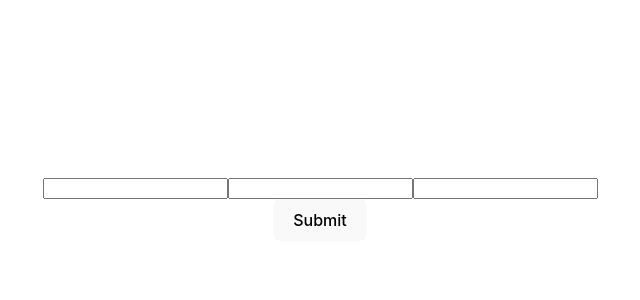
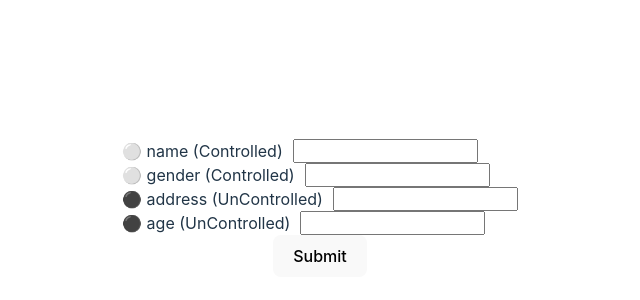
Before and after one commit to Beanxx/Practice-Anything, a React (Vite) app in the folder vite-project/: page / in a window 1280 px wide. Shown: the part 192-492 px from the top of the page, without its empty margins (320-960 px from the left). Built offline with nearby package versions, Linux system fonts and the light colour scheme.

Commit message:
feat: add react-hook-form handleSubmit - onError handler

```diff
--- /dev/null
+++ b/vite-project/src/pages/reactHookForm/ControlInput.tsx
@@ -0,0 +1,29 @@
+import {
+  Control,
+  FieldPath,
+  FieldValues,
+  useController,
+} from "react-hook-form";
+
+type TControl<T extends FieldValues> = {
+  name: FieldPath<T>;
+  control: Control<T>;
+};
+
+// 제어 Input
+const ControlInput = <T extends FieldValues>({
+  control,
+  name,
+}: TControl<T>) => {
+  const {
+    field: { value, onChange },
+  } = useController({ name, control, rules: { required: true } });
+
+  return (
+    <div style={{ display: "flex", gap: "10px" }}>
+      <label htmlFor={name}>⚪️ {name} (Controlled)</label>
+      <input type="text" value={value || ""} onChange={onChange} />
+    </div>
+  );
+};
+export default ControlInput;
--- a/vite-project/src/pages/reactHookForm/First.tsx
+++ b/vite-project/src/pages/reactHookForm/First.tsx
@@ -8,19 +8,24 @@ import Second from "./Second";
 
 const First = () => {
   const methods = useForm();
+  const { handleSubmit } = methods;
 
   const onSubmit = (data: FieldValues) => {
     console.log(data);
   };
 
-  const onError = (error: FieldErrors) => {
-    console.log(error);
+  const onError = (errors: FieldErrors) => {
+    for (const fieldName in errors) {
+      if (errors[fieldName]?.type === "required") {
+        console.log(`${fieldName} is required`);
+      }
+    }
   };
 
   return (
     <>
       <FormProvider {...methods}>
-        <form onSubmit={methods.handleSubmit(onSubmit, onError)}>
+        <form onSubmit={handleSubmit(onSubmit, onError)}>
           <Second />
           <button type="submit">Submit</button>
         </form>
--- a/vite-project/src/pages/reactHookForm/Second.tsx
+++ b/vite-project/src/pages/reactHookForm/Second.tsx
@@ -1,15 +1,24 @@
-import { useFormContext } from "react-hook-form";
-import Third from "./Third";
+import { useFormContext, useWatch } from "react-hook-form";
+import ControlInput from "./ControlInput";
+import UnControlInput from "./UnControlInput";
 
 const Second = () => {
-  const { control } = useFormContext();
+  const { control, register } = useFormContext();
+
+  const nameValue = useWatch({
+    control,
+    name: "name",
+  });
 
   return (
-    <div>
-      <Third name="title" control={control} />
-      <Third name="subTitle" control={control} />
-      <Third name="name" control={control} />
-    </div>
+    <>
+      <ControlInput name="name" control={control} />
+      <ControlInput name="gender" control={control} />
+      <UnControlInput name="address" register={register} />
+      <UnControlInput name="age" register={register} />
+
+      <div>{nameValue}</div>
+    </>
   );
 };
 export default Second;
--- a/vite-project/src/pages/reactHookForm/Third.tsx
+++ /dev/null
@@ -1,20 +0,0 @@
-import {
-  Control,
-  FieldPath,
-  FieldValues,
-  useController,
-} from "react-hook-form";
-
-type TControl<T extends FieldValues> = {
-  control: Control<T>;
-  name: FieldPath<T>;
-};
-
-const Third = <T extends FieldValues>({ control, name }: TControl<T>) => {
-  const {
-    field: { value, onChange },
-  } = useController({ name, control });
-
-  return <input value={value} onChange={onChange} />;
-};
-export default Third;
--- a/vite-project/src/pages/reactHookForm/UnControlInput.tsx
+++ b/vite-project/src/pages/reactHookForm/UnControlInput.tsx
@@ -12,7 +12,7 @@ const UnControlInput = <T extends FieldValues>({
 }: TControl<T>) => {
   return (
     <div style={{ display: "flex", gap: "10px" }}>
-      <label htmlFor={name}>{name}</label>
+      <label htmlFor={name}>⚫️ {name} (UnControlled)</label>
       <input type="text" {...register(name, { required: true })} />
     </div>
   );
```
